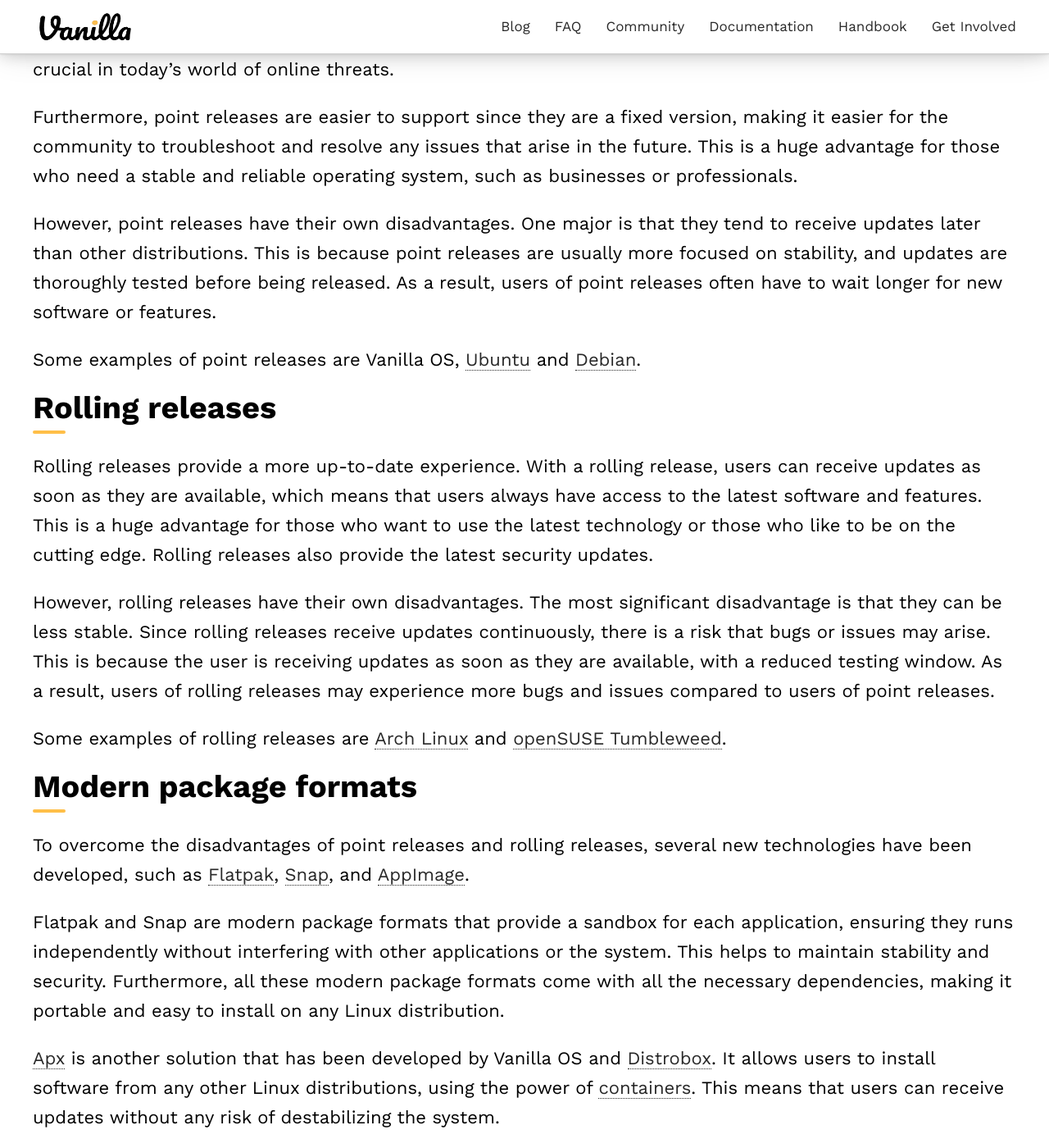
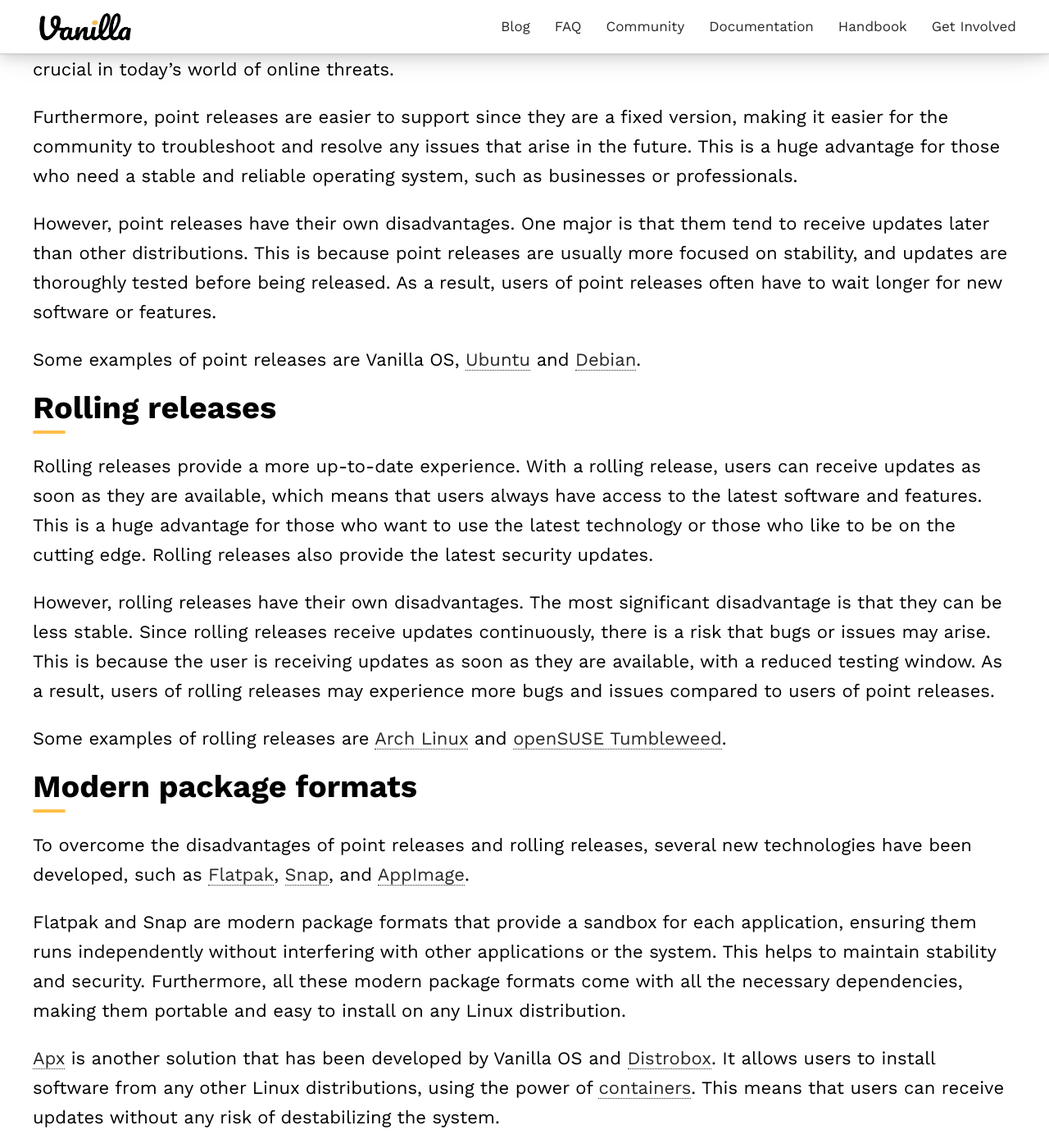
Before and after one commit to Vanilla-OS/website, a Jekyll site: the page built from _posts/2023-02-01-pro-cons-rolling-point-release.md, in a window 1280 px wide and 1400 px high, scrolled down 746 px. Shown: the whole window at 82% size. Built offline with Jekyll 4.4.1, drawn with Linux system fonts in a browser that asks for light colours; nearby versions of some CDN libraries; a style sheet for code colours, icons or effects is not loaded; some of the changed text lies outside the part shown.

Commit message:
fix typos

```diff
--- a/_posts/2023-02-01-pro-cons-rolling-point-release.md
+++ b/_posts/2023-02-01-pro-cons-rolling-point-release.md
@@ -15,7 +15,7 @@
 
 Furthermore, point releases are easier to support since they are a fixed version, making it easier for the community to troubleshoot and resolve any issues that arise in the future. This is a huge advantage for those who need a stable and reliable operating system, such as businesses or professionals.
 
-However, point releases have their own disadvantages. One major is that they tend to receive updates later than other distributions. This is because point releases are usually more focused on stability, and updates are thoroughly tested before being released. As a result, users of point releases often have to wait longer for new software or features.
+However, point releases have their own disadvantages. One major is that them tend to receive updates later than other distributions. This is because point releases are usually more focused on stability, and updates are thoroughly tested before being released. As a result, users of point releases often have to wait longer for new software or features.
 
 Some examples of point releases are Vanilla OS, [Ubuntu](https://ubuntu.com) and [Debian](https://www.debian.org/).
 
@@ -31,6 +31,6 @@
 
 To overcome the disadvantages of point releases and rolling releases, several new technologies have been developed, such as [Flatpak](https://flatpak.org/), [Snap](https://snapcraft.io/), and [AppImage](https://appimage.org/).
 
-Flatpak and Snap are modern package formats that provide a sandbox for each application, ensuring they runs independently without interfering with other applications or the system. This helps to maintain stability and security. Furthermore, all these modern package formats come with all the necessary dependencies, making it portable and easy to install on any Linux distribution.
+Flatpak and Snap are modern package formats that provide a sandbox for each application, ensuring them runs independently without interfering with other applications or the system. This helps to maintain stability and security. Furthermore, all these modern package formats come with all the necessary dependencies, making them portable and easy to install on any Linux distribution.
 
 [Apx](https://vanillaos.org/2023/01/28/apx-the-unconventional-pkg-manager.html) is another solution that has been developed by Vanilla OS and [Distrobox](https://distrobox.privatedns.org/). It allows users to install software from any other Linux distributions, using the power of [containers](https://www.docker.com/resources/what-container/). This means that users can receive updates without any risk of destabilizing the system.
```
Also changed, not shown: other parts of _posts/2023-02-01-pro-cons-rolling-point-release.md (+1 -1 lines).
